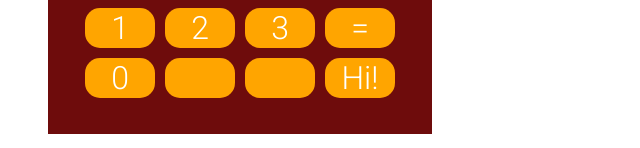
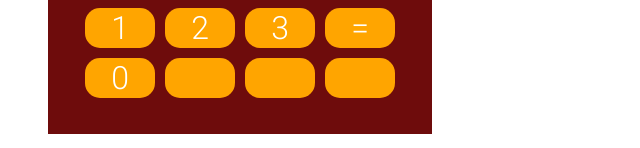
Before and after one commit to dpars34/calculator, a React (Create React App) app: page / in a window 1280 px wide. Shown: the part 316-464 px from the top of the page, without its empty margins (0-640 px from the left). Built offline with nearby package versions, Linux system fonts and the light colour scheme.

Commit message:
Back to normal

```diff
--- a/src/App.js
+++ b/src/App.js
@@ -131,7 +131,7 @@ class App extends React.Component {
           <Button display="0" value="0" onClick={this.handleClick}/>
           <Button display="" value="" />
           <Button display="" value="" />
-          <Button display="Hi!" value="" />
+          <Button display="" value="" />
         </div>
       </div>
     )
```
